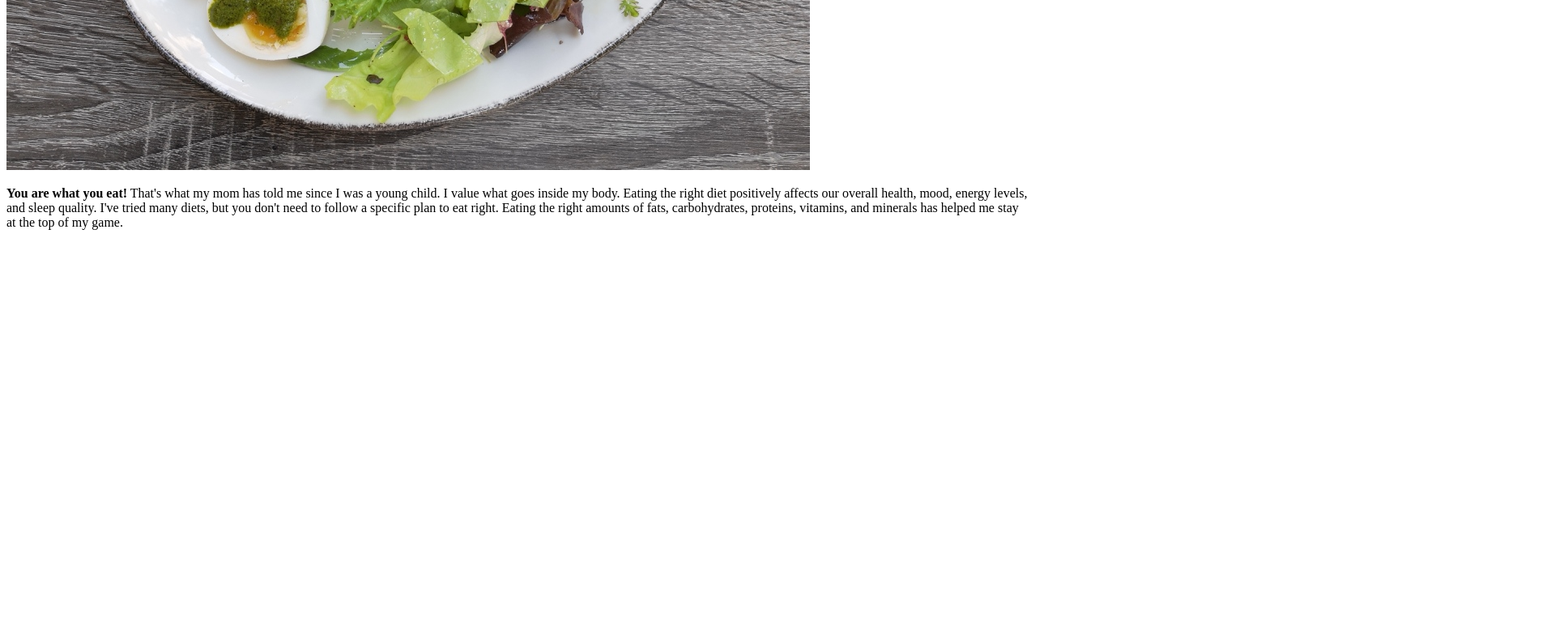
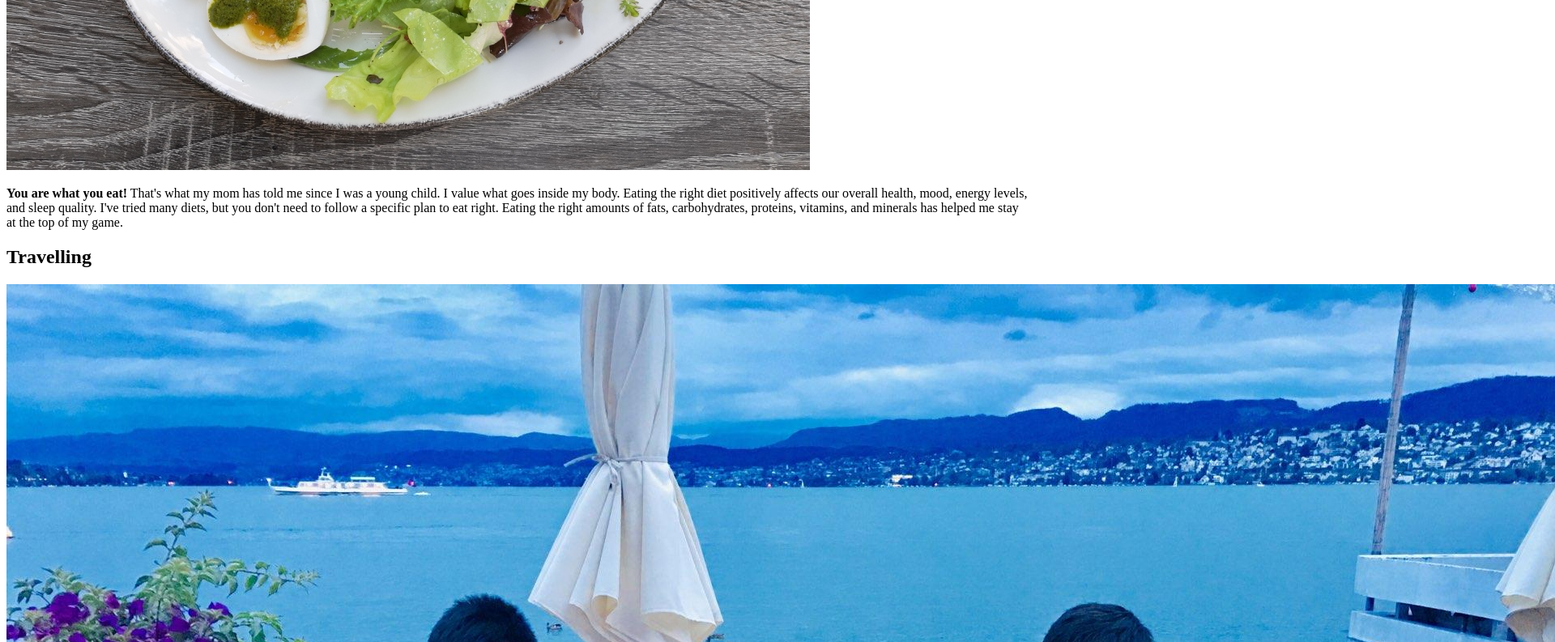
Before and after one commit to eleong1iit/itmd361-project1, a plain HTML site: page interests.html in a window 1280 px wide. Shown: the part 803-1596 px from the top of the page at 81% size, 1920 px wide, since content can reach past the window. Before the commit the page ends 1103 px from the top, so only its background shows below. Drawn offline with Linux system fonts and the light colour scheme.

Commit message:
Added Travelling

```diff
--- a/interests.html
+++ b/interests.html
@@ -16,5 +16,8 @@
 	<h2>Food and Nutrition</h2>
 	<img src="salad_nicoise.jpg" alt="Salad Ni&ccedil;oise"/>
 	<p><strong>You are what you eat!</strong> That's what my mom has told me since I was a young child. I value what goes inside my body. Eating the right diet positively affects our overall health, mood, energy levels, and sleep quality. I've tried many diets, but you don't need to follow a specific plan to eat right. Eating the right amounts of fats, carbohydrates, proteins, vitamins, and minerals has helped me stay at the top of my game.</p>
+	<h2>Travelling</h2>
+	<img src="familydinner.jpg" alt="My family enjoying Italian Food in Z&uuml;rich, Switzerland"/>
+	<p>I love to travel the world, and my flight logs back that up! I've visited Hong Kong 5 times (2006, 2010, 2013, 2014, and 2018), and it's my second home. <em>(It's also the place where my mom was born!)</em> I've also been to Victoria, British Columbia (2011 and 2015), Wisconsin Dells, Wisconsin (2013 and 2014), Boston (2016), Puerto Rico (2017), and Z&uuml;rich, Switzerland (2019).</p>
   </body>
 </html>
```
